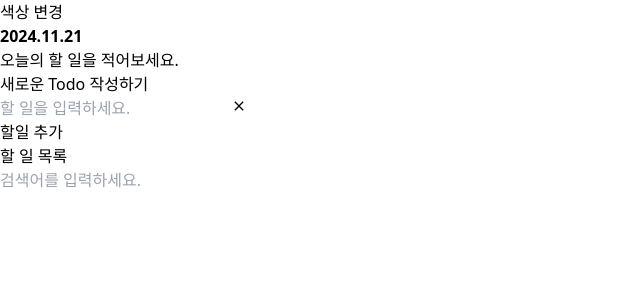
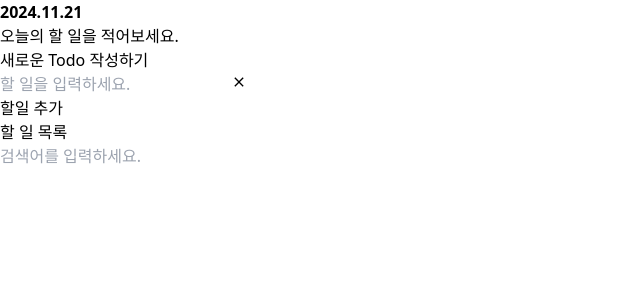
Before and after one commit to peaceRyun/app-todolist, a Next.js app: page / in a window 1280 px wide. Shown: the top 300 px of the page, without its empty margins (0-640 px from the left). Built offline with nearby package versions, Linux system fonts and the light colour scheme.

Commit message:
providers index 생성

```diff
--- a/src/app/layout.js
+++ b/src/app/layout.js
@@ -2,45 +2,14 @@
 
 import localFont from 'next/font/local';
 import './globals.css';
-import { createContext, useContext } from 'react';
-import classNames from 'classnames';
-import { TodoProvider } from '@/contexts/TodoContext';
-
-const themes = {
-    light: {
-        background: 'bg-white',
-        text: 'text-black',
-        btn: 'bg-gray-800',
-        input: 'bg-gray-800',
-        white: 'white',
-        black: 'gray-800',
-    },
-    dark: {
-        background: 'bg-gray-800',
-        text: 'text-white',
-        btn: 'bg-gray-200',
-    },
-};
-
-export const ThemeContext = createContext(themes.light);
-
-const ToggleButton = () => {
-    const theme = useContext(ThemeContext);
-
-    return <button className={classNames(theme.btn, 'p-2 rounded mx-8 mt-4')}>색상 변경</button>;
-};
+import { Providers } from '@/contexts';
 
 export default function RootLayout({ children }) {
     return (
         <html lang='en'>
-            <TodoProvider>
-                <ThemeContext.Provider value={themes.light}>
-                    <body>
-                        <ToggleButton />
-                        {children}
-                    </body>
-                </ThemeContext.Provider>
-            </TodoProvider>
+            <Providers>
+                <body>{children}</body>
+            </Providers>
         </html>
     );
 }
--- a/src/app/page.js
+++ b/src/app/page.js
@@ -1,11 +1,10 @@
 'use client';
 
 import Todo from '@/components/Todo';
-import { useContext } from 'react';
-import { ThemeContext } from './layout';
+import { useTheme } from '@/contexts/ThemeContext';
 
 export default function Home() {
-    const theme = useContext(ThemeContext);
+    const theme = useTheme();
     return (
         <div className={(theme.background, theme.text)}>
             <Todo />
--- a/src/components/TodoEditor.jsx
+++ b/src/components/TodoEditor.jsx
@@ -1,6 +1,7 @@
 'use client';
 
 import { ThemeContext } from '@/app/layout';
+import { useTheme } from '@/contexts/ThemeContext';
 import { useTodo } from '@/contexts/TodoContext';
 import classNames from 'classnames';
 import React, { useContext, useRef, useState } from 'react';
@@ -9,7 +10,7 @@ import { IoMdClose } from 'react-icons/io';
 const TodoEditor = () => {
     const [task, setTask] = useState('');
     const inputRef = useRef();
-    const theme = useContext(ThemeContext);
+    const theme = useTheme();
     const { addTodo } = useTodo();
 
     const onSubmit = () => {
--- /dev/null
+++ b/src/contexts/ThemeContext.js
@@ -0,0 +1,29 @@
+'use client';
+
+import { createContext, useContext } from 'react';
+
+const themes = {
+    light: {
+        background: 'bg-white',
+        text: 'text-black',
+        btn: 'bg-gray-800',
+        input: 'bg-gray-800',
+        white: 'white',
+        black: 'gray-800',
+    },
+    dark: {
+        background: 'bg-gray-800',
+        text: 'text-white',
+        btn: 'bg-gray-200',
+    },
+};
+// 생성
+export const ThemeContext = createContext(themes.light);
+// 공급
+export const ThemeProvider = ({ children }) => {
+    return <ThemeContext.Provider value={themes.light}>{children}</ThemeContext.Provider>;
+};
+// 사용
+export const useTheme = () => {
+    return useContext(ThemeContext);
+};
--- /dev/null
+++ b/src/contexts/index.js
@@ -0,0 +1,10 @@
+import { ThemeProvider } from './ThemeContext';
+import { TodoProvider } from './TodoContext';
+
+export const Providers = ({ children }) => {
+    return (
+        <ThemeProvider>
+            <TodoProvider>{children}</TodoProvider>
+        </ThemeProvider>
+    );
+};
```
